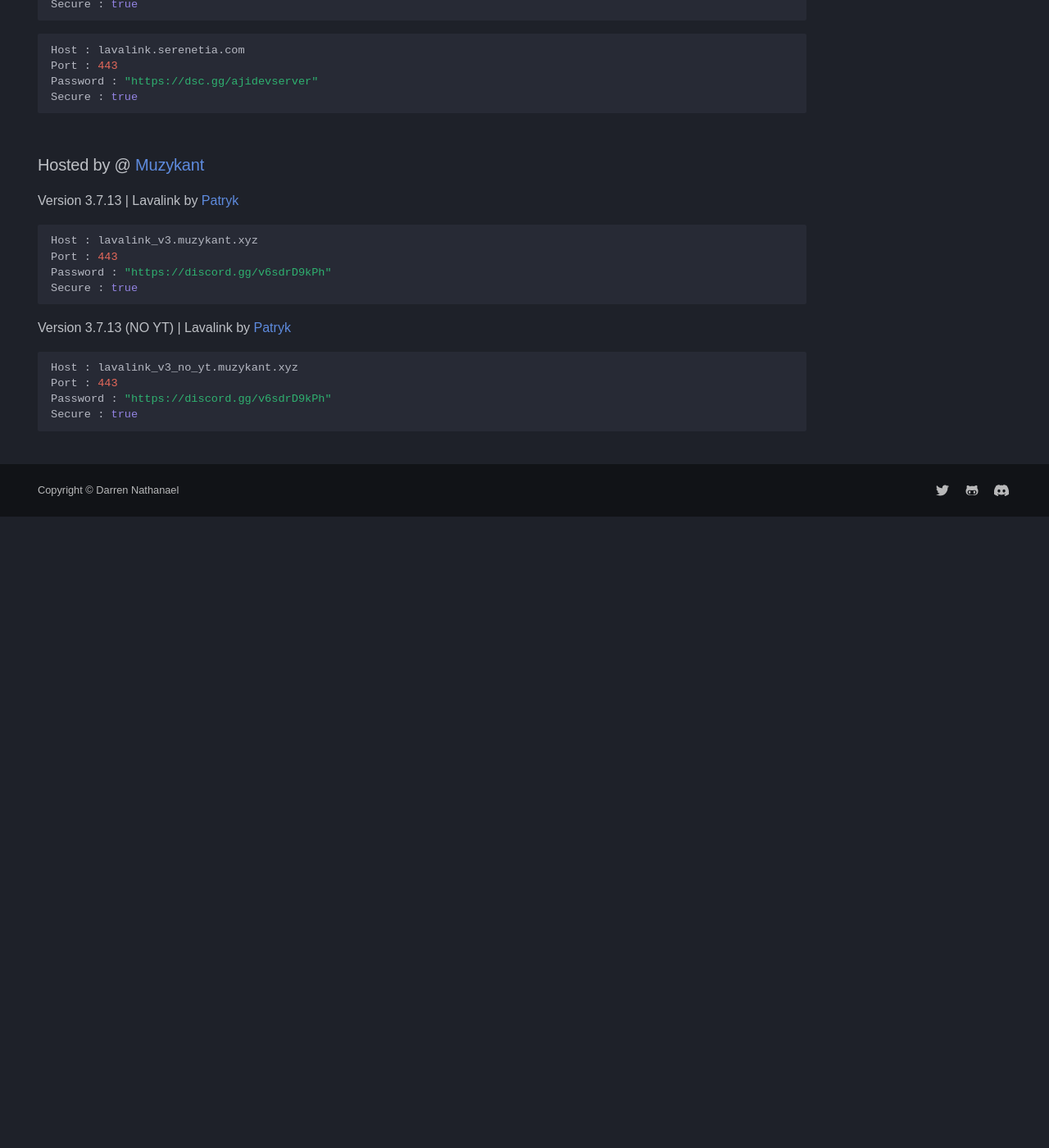
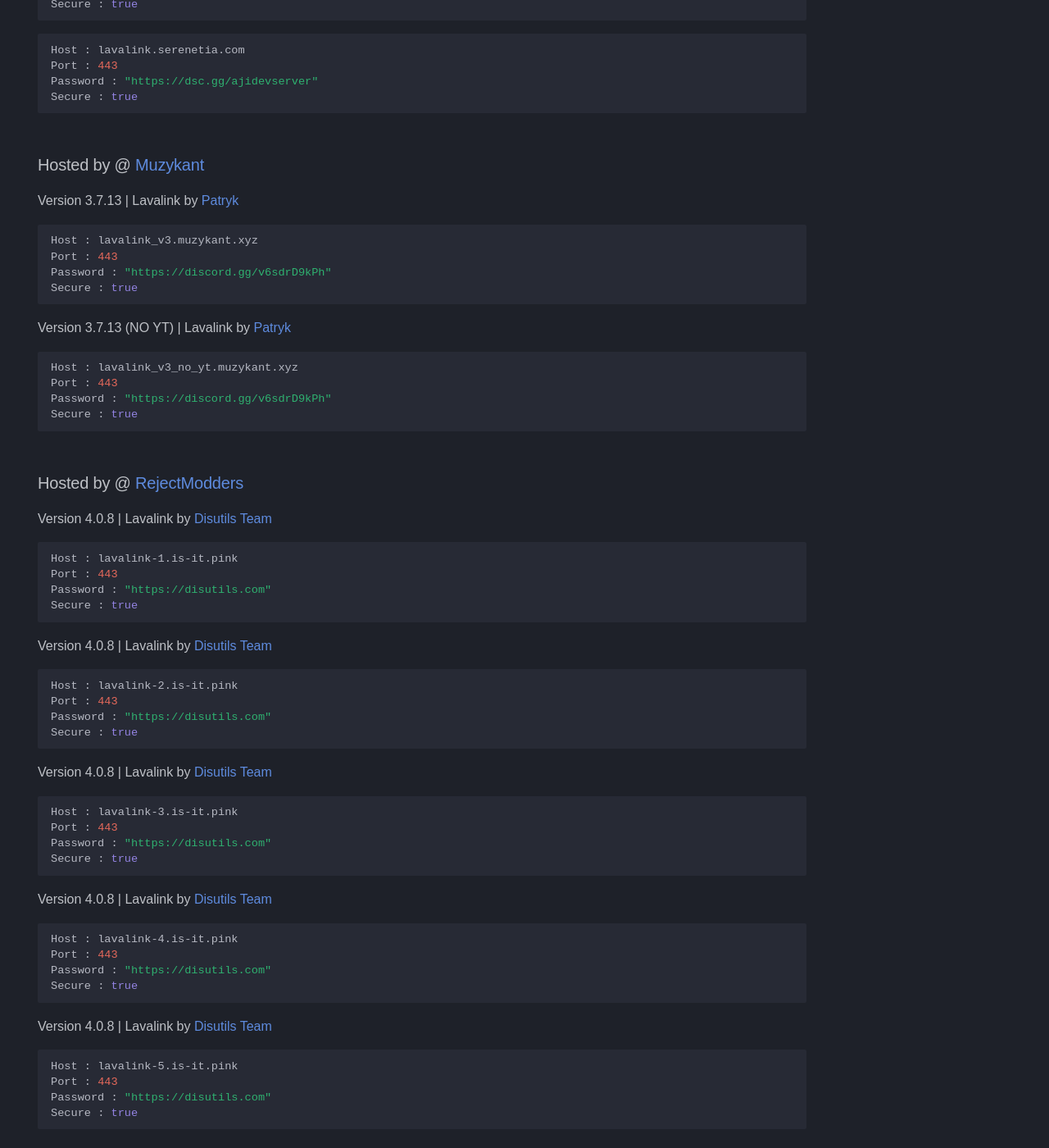
Before and after one commit to DarrenOfficial/lavalink-list, an MkDocs documentation site: the page built from docs/SSL/lavalink-with-ssl.md, in a window 1280 px wide and 1400 px high, scrolled down 1171 px. Shown: the whole window at 82% size. Built offline with MkDocs 1.6.1 and Material for MkDocs 9.7.7, drawn with Linux system fonts in a browser that asks for light colours; some web fonts are replaced; comment, search, counter and statistics services are not loaded; a style sheet for code colours, icons or effects is not loaded; before the commit the page ends 1801 px from its top, so only the background shows below that; some of the changed text lies outside the part shown.

Commit message:
Update lavalink-with-ssl.md
Add 5 SSL lavalinks, all 5 on a different host.

````diff
--- a/docs/SSL/lavalink-with-ssl.md
+++ b/docs/SSL/lavalink-with-ssl.md
@@ -82,3 +82,39 @@ Port : 443
 Password : "https://discord.gg/v6sdrD9kPh"
 Secure : true
 ```
+### Hosted by @ [RejectModders](https://discord.com/invite/28RuT8WsKT)
+Version 4.0.8 | Lavalink by [Disutils Team](https://disutils.com)
+```bash
+Host : lavalink-1.is-it.pink
+Port : 443
+Password : "https://disutils.com"
+Secure : true
+```
+Version 4.0.8 | Lavalink by [Disutils Team](https://disutils.com)
+```bash
+Host : lavalink-2.is-it.pink
+Port : 443
+Password : "https://disutils.com"
+Secure : true
+```
+Version 4.0.8 | Lavalink by [Disutils Team](https://disutils.com)
+```bash
+Host : lavalink-3.is-it.pink
+Port : 443
+Password : "https://disutils.com"
+Secure : true
+```
+Version 4.0.8 | Lavalink by [Disutils Team](https://disutils.com)
+```bash
+Host : lavalink-4.is-it.pink
+Port : 443
+Password : "https://disutils.com"
+Secure : true
+```
+Version 4.0.8 | Lavalink by [Disutils Team](https://disutils.com)
+```bash
+Host : lavalink-5.is-it.pink
+Port : 443
+Password : "https://disutils.com"
+Secure : true
+```
````
